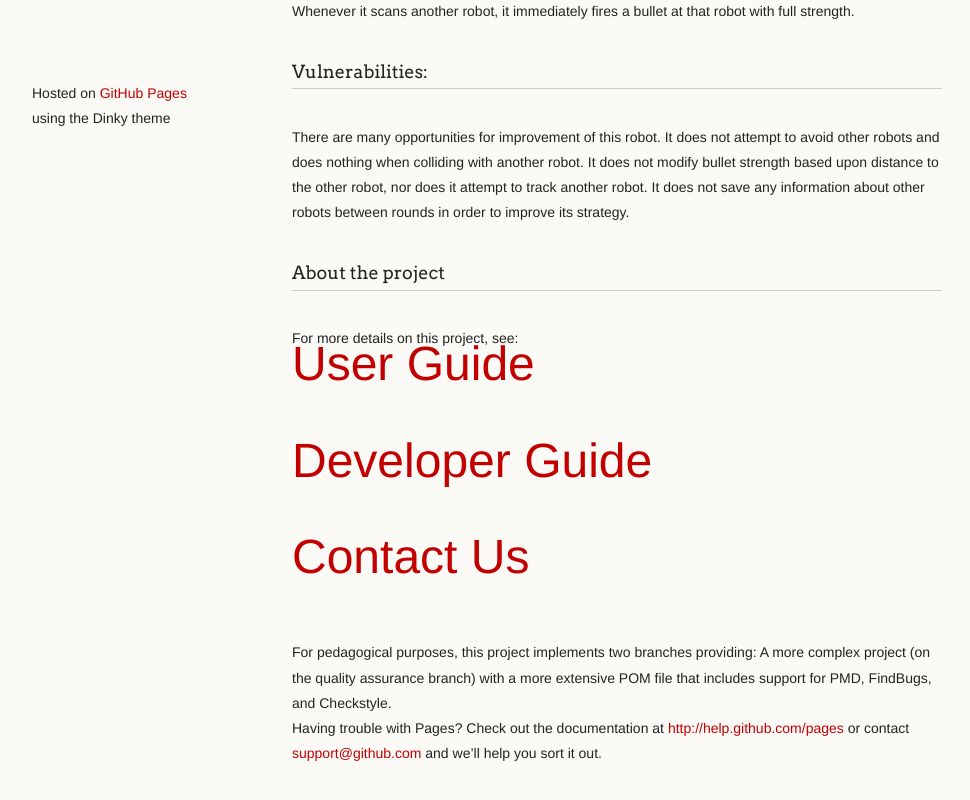
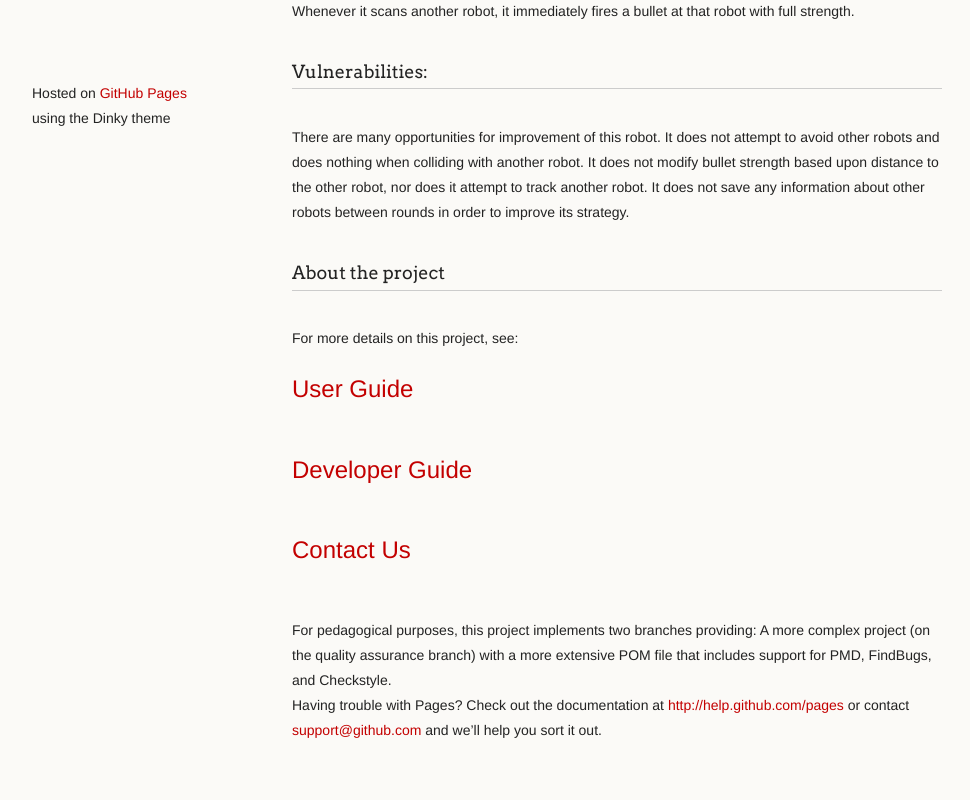
Before and after one commit to rward/robocode-raw-zero, a plain HTML site: page index.html in a window 1280 px wide. Shown: the part 637-1437 px from the top of the page, without its empty margins (18-988 px from the left). Drawn offline with Linux system fonts and the light colour scheme.

Commit message:
Decrease font Size

```diff
--- a/index.html
+++ b/index.html
@@ -53,8 +53,8 @@ Whenever it scans another robot, it immediately fires a bullet at that robot wit
 <h3> About the project</h3><br>
 
 
-For more details on this project, see:<br>
-<font Size = 7>
+For more details on this project, see:<br><br>
+<font Size = 5>
 <a href="https://github.com/rward/robocode-raw-zero/wiki/User-Guide">User Guide</a></p> <br>
 <a href="https://github.com/rward/robocode-raw-zero/wiki/Developer-Guide">Developer Guide</a></p> <br>
 <a href="https://github.com/rward/robocode-raw-zero/wiki/Contact-Us">Contact Us</a></p> <br>
```
